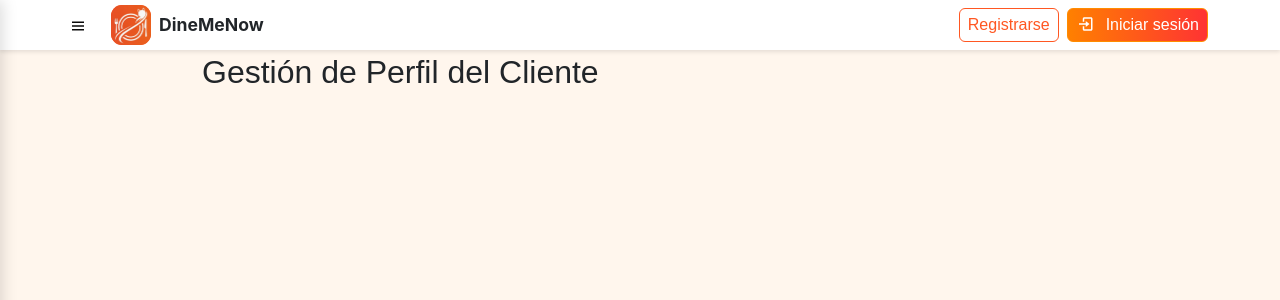
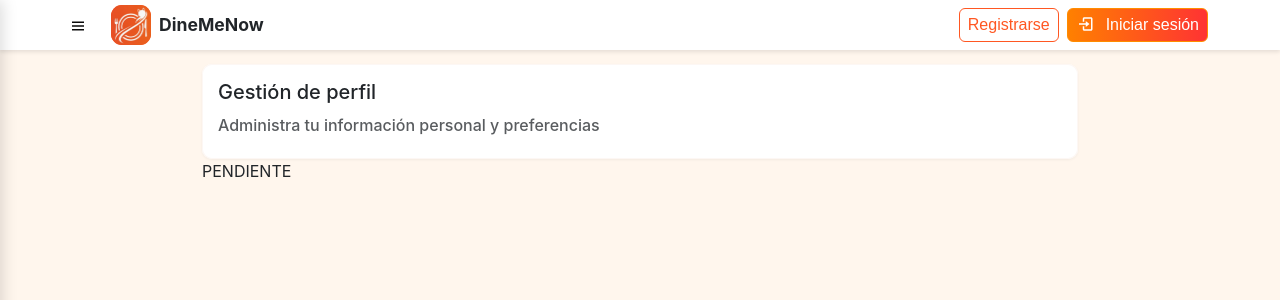
Before and after one commit to RonaldoBarragan/DineMeNow-Frontend, a React (Vite) app: page /gestionperfilcliente in a window 1280 px wide. Shown: the top 300 px of the page. Built offline with nearby package versions, Linux system fonts and the light colour scheme.

Commit message:
Add head and nav sections to GestionPerfilCliente
Introduced HeadSectionGP and NavSectionGP components for the client profile management page. Added corresponding CSS for HeadSectionGP and updated GestionPerfilCliente.jsx to use the new components, improving structure and UI consistency.

```diff
--- /dev/null
+++ b/src/components/comGestionCliente/headSectionGP.css
@@ -0,0 +1,11 @@
+
+.card.cardHeadSectionGP{
+    width: 100%;
+    border-radius: 10px;
+    border: none;
+    background-color: #ffffff;
+    box-shadow:
+        0 1px 3px rgba(0, 0, 0, 0.05),
+        /* offset-x | offset-y | blur(0) | spread(1px) | color(#fdf7f4) */
+        inset 0 0 0 1px #fdf7f4;
+}
--- /dev/null
+++ b/src/components/comGestionCliente/headSectionGP.jsx
@@ -0,0 +1,14 @@
+import Card from 'react-bootstrap/Card';
+import './headSectionGP.css';
+
+export default function HeadSectionGp() {
+    return (
+    <Card className='cardHeadSectionGP'>
+      <Card.Body>
+        <Card.Title className='mb-3'>Gestión de perfil</Card.Title>
+        <Card.Subtitle className="mb-2 text-muted">Administra tu información personal y preferencias</Card.Subtitle>
+      </Card.Body>
+    </Card>
+
+    )
+}
--- /dev/null
+++ b/src/components/comGestionCliente/navSectionGP.jsx
@@ -0,0 +1,10 @@
+import Tab from 'react-bootstrap/Tab';
+import Tabs from 'react-bootstrap/Tabs';
+
+function NavSectionGP() {
+  return (
+    <>PENDIENTE</>
+  );
+}
+
+export default NavSectionGP;
--- a/src/pages/GestionPerfilCliente.jsx
+++ b/src/pages/GestionPerfilCliente.jsx
@@ -1,10 +1,13 @@
 import { Container } from "react-bootstrap"
+import HeadSectionGP from "../components/comGestionCliente/headSectionGP";
+import NavSectionGP from "../components/comGestionCliente/navSectionGP";
 
 export default function GestionPerfilCliente() {
     return (
         <Container className="container py-5 container-cards">
-        <div>
-            <h1>Gestión de Perfil del Cliente</h1>
+        <div className="mt-3">
+            <HeadSectionGP></HeadSectionGP>
+            <NavSectionGP></NavSectionGP>
         </div>
         </Container>
     )
```
